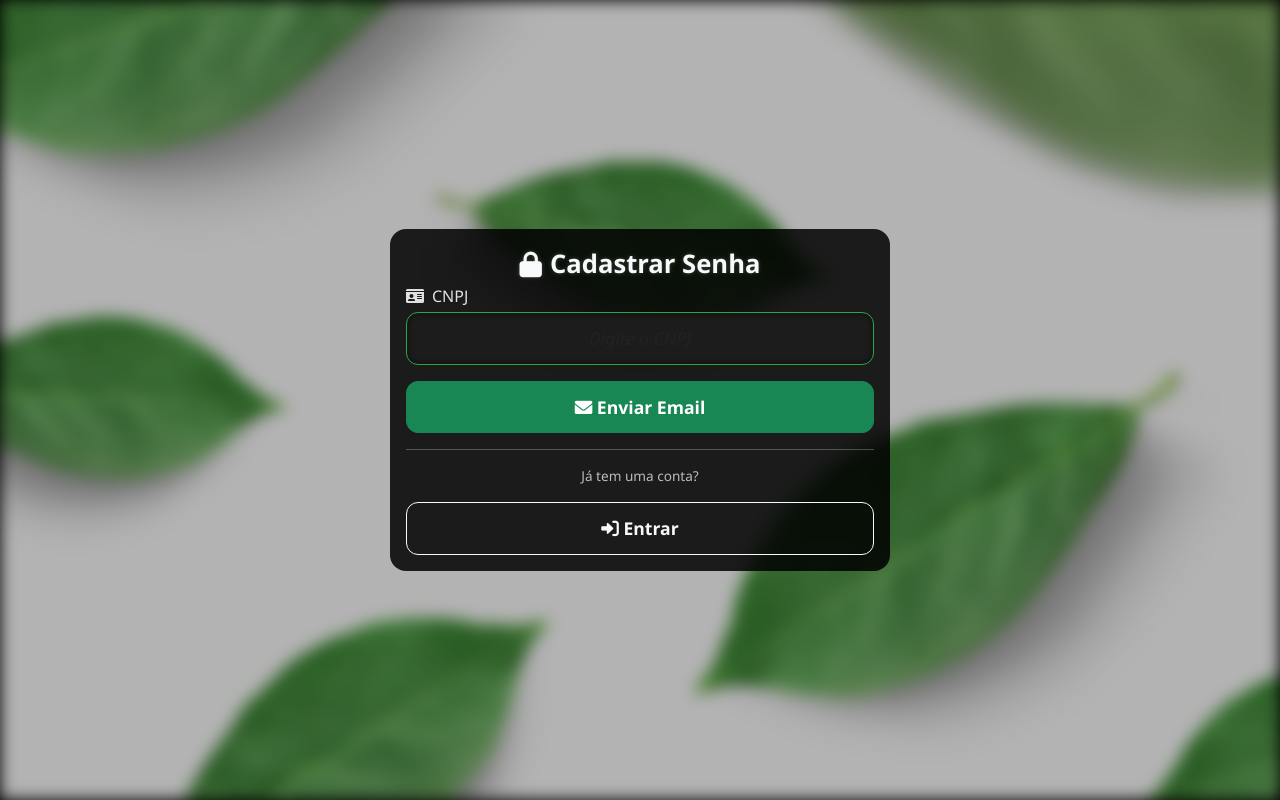
After one commit to vinicius-agross/qrcode-festao, a Django app: page /cadastrar-senha/ in a window 1280 px wide. The commit adds this page. Run offline with Django 4.2, Linux system fonts and the light colour scheme.

Commit message:
cadastro de senha email

```diff
--- a/qrcode/management/commands/popular_clientesqtd.py
+++ b/qrcode/management/commands/popular_clientesqtd.py
@@ -9,9 +9,9 @@ class Command(BaseCommand):
     def handle(self, *args, **kwargs):
         dados_ficticios = [
             {
-                'cnpj': '11222333000181',
-                'razsoc': 'Agro Alfa LTDA',
-                'email': 'contato@agroalfa.com.br',
+                'cnpj': '48330683893111',
+                'razsoc': 'Vinicius Pontes LTDA',
+                'email': 'vinnypts@gmail.com',
                 'qtd_convites': 2
             },
             {
--- a/qrcode/urls.py
+++ b/qrcode/urls.py
@@ -1,5 +1,5 @@
 from django.urls import path
-from qrcode.views import index, aprovado, negado, validar, gerador, validador, cadastro, validado, gerar_pdf_qrcodes, checkin, buscar_email_por_cnpj
+from qrcode.views import index, aprovado, negado, validar, gerador, validador, cadastro, validado, gerar_pdf_qrcodes, checkin, buscar_email_por_cnpj, cadastrar_password, cadastrar_senha
 
 urlpatterns = [
     path('', index, name="index"),
@@ -15,6 +15,6 @@ urlpatterns = [
     path('checkin/', checkin, name="checkin"),
     path('buscar-email/', buscar_email_por_cnpj,
          name='buscar_email_por_cnpj'),
-
-
+    path('cadastrar-senha/', cadastrar_password, name='cadastrar_password'),
+    path('cadastrar-senha/<str:cnpj>/', cadastrar_senha, name='cadastrar_senha'),
 ]
--- a/qrcode/views.py
+++ b/qrcode/views.py
@@ -1,3 +1,6 @@
+from django.contrib.auth.hashers import make_password
+from django.contrib.auth.models import User
+from django.core.mail import send_mail
 from django.http import JsonResponse
 import io
 import re
@@ -274,3 +277,58 @@ def buscar_email_por_cnpj(request):
         return JsonResponse({'email': cliente.email})
     except ClienteQtd.DoesNotExist:
         return JsonResponse({'email': ''})
+
+
+def cadastrar_password(request):
+    message = None
+    if request.method == 'POST':
+        cnpj = request.POST.get('cnpj', '').strip()
+
+        try:
+            cliente = ClienteQtd.objects.get(cnpj=cnpj)
+            if cliente.email:
+                # Envia o e-mail de reset
+                send_mail(
+                    subject='Cadastro de Senha',
+                    message=f"Olá, você solicitou um cadastro de senha. Clique no link abaixo para cadastrar sua senha:\n\nhttp://127.0.0.1:8000//cadastrar-senha/{cnpj}",
+                    from_email='suporte@agross.com.br',
+                    recipient_list=[cliente.email],
+                )
+                message = f"Um e-mail com instruções para cadastrar sua senha foi enviado para {cliente.email}."
+            else:
+                message = "O CNPJ informado não possui um e-mail cadastrado."
+
+        except ClienteQtd.DoesNotExist:
+            message = "CNPJ não encontrado."
+
+    return render(request, 'cadastro/cadastrar_password.html', {'message': message})
+
+
+def cadastrar_senha(request, cnpj):
+    message = None
+
+    try:
+        cliente = ClienteQtd.objects.get(cnpj=cnpj)
+    except ClienteQtd.DoesNotExist:
+        return render(request, 'cadastro/cadastrar_confirm.html', {'erro': 'CNPJ inválido.'})
+
+    if request.method == 'POST':
+        senha1 = request.POST.get('senha1', '')
+        senha2 = request.POST.get('senha2', '')
+
+        if senha1 != senha2:
+            message = "As senhas não coincidem."
+        else:
+            try:
+                user = User.objects.get(username=cnpj)
+                user.password = make_password(senha1)
+                user.save()
+                return redirect('login')
+                message = "Senha redefinida com sucesso."
+            except User.DoesNotExist:
+                message = "Usuário não encontrado."
+
+    return render(request, 'cadastro/cadastrar_confirm.html', {
+        'cnpj': cnpj,
+        'message': message
+    })
--- /dev/null
+++ b/templates/cadastro/cadastrar_password.html
@@ -0,0 +1,58 @@
+{% load static %}
+<!DOCTYPE html>
+<html lang="pt-br">
+
+<head>
+    <meta charset="UTF-8">
+    <meta name="viewport" content="width=device-width, initial-scale=1.0">
+    <title>Cadastrar Senha</title>
+    <!-- Bootstrap CSS -->
+    <link href="https://cdn.jsdelivr.net/npm/bootstrap@5.3.0-alpha3/dist/css/bootstrap.min.css" rel="stylesheet">
+    <!-- FontAwesome -->
+    <link href="https://cdnjs.cloudflare.com/ajax/libs/font-awesome/6.0.0-beta3/css/all.min.css" rel="stylesheet">
+    <!-- Custom CSS -->
+    <link href="{% static 'css/style.css' %}" rel="stylesheet">
+</head>
+
+<body class="custom-body">
+    <div class="container d-flex justify-content-center align-items-center">
+        <div class="custom-card">
+            <div class="card-title">
+                <i class="fas fa-lock"></i> Cadastrar Senha
+            </div>
+            <form method="post">
+                {% csrf_token %}
+                <div class="mb-3">
+                    <label for="cnpj" class="icon-label">
+                        <i class="fas fa-id-card"></i> CNPJ
+                    </label>
+                    <input type="text" name="cnpj" id="cnpj" class="form-control mobile-input"
+                        placeholder="Digite o CNPJ" required maxlength="14">
+                </div>
+
+                <button type="submit" class="btn btn-lg-mobile btn-success">
+                    <i class="fas fa-envelope"></i> Enviar Email
+                </button>
+
+                {% if message %}
+                <div class="alert alert-info mt-3">
+                    <i class="fas fa-info-circle"></i> {{ message }}
+                </div>
+                {% endif %}
+            </form>
+
+            <hr>
+            <div class="text-center">
+                <p class="form-text">Já tem uma conta?</p>
+                <a href="{% url 'login' %}" class="btn btn-lg-mobile btn-outline-light">
+                    <i class="fas fa-sign-in-alt"></i> Entrar
+                </a>
+            </div>
+        </div>
+    </div>
+
+    <!-- Bootstrap JS -->
+    <script src="https://cdn.jsdelivr.net/npm/bootstrap@5.3.0-alpha3/dist/js/bootstrap.bundle.min.js"></script>
+</body>
+
+</html>
```
Also changed, not shown: templates/cadastro/cadastrar_confirm.html (added, +47 -0 lines), templates/cadastro/login.html (+22 -2 lines).
